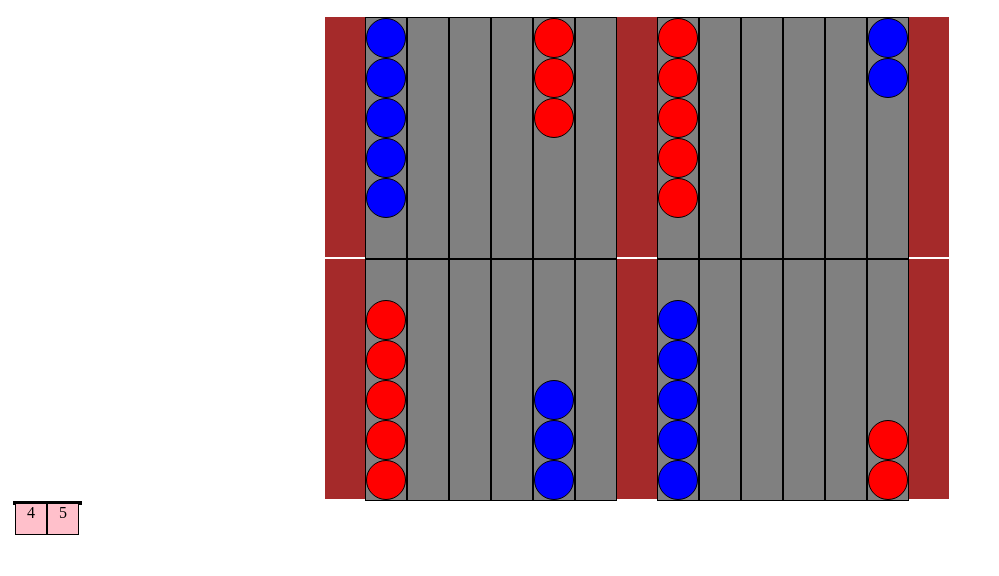
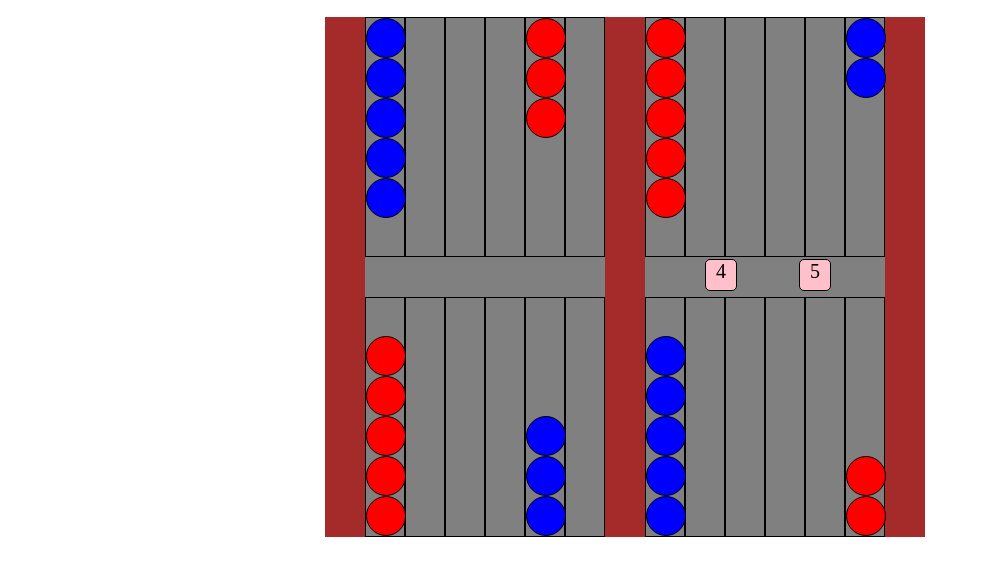
Before and after one commit to msaei/backgammon, a plain HTML site: page index.html in a window 1280 px wide. Shown: the part 50-626 px from the top of the page, without its empty margins (0-999 px from the left). Drawn offline with nearby package versions, Linux system fonts and the light colour scheme.

Commit message:
dice area inserted inside the board

```diff
--- a/index.html
+++ b/index.html
@@ -12,7 +12,6 @@
 		<div class="container">
 			<h2> backgammon </h2>
 			<div id="gameBoard"></div>
-			<div id="dice"></div>
 		</div>
 
 	<body>
--- a/main.css
+++ b/main.css
@@ -16,14 +16,30 @@
 	float: left;
  }
 
+  .midbar {
+ 	height: 40px;
+ 	width: 40px;
+ 	background-color: brown;
+ 	float: left;
+ }
+
  .room {
- 	height: 240px;
-	width: 40px;
+ 	height: 238px;
+	width: 38px;
 	background-color: gray;
-	border: solid black 1px;
 	float: left;
 	position: relative;
+	border: black solid 1px;
  }
+
+ .midroom {
+ 	height: 40px;
+ 	width: 240px;
+ 	background-color: gray;
+ 	float: left;
+ }
+
+
 
  .hoverd {
  	background: black;
@@ -42,21 +58,15 @@
  	float: left;
  	height: 30px;
  	width: 30px;
- 	border-radius: 5px
+ 	border-radius: 5px;
  	font-size: 20px;
  	text-align: center;
  	background: pink;
  	border: solid black 1px;
+ 	margin: 2px;
+ 	margin-left: 60px;
  	 }
 
- #dice {
- 	clear: both;
- 	width: 65px;
- 	margin-right: auto;
- 	margin-left: auto;
- 	border: solid black 2px;
- 	margin: 5px;
- }
 
  .red {
  	background: red;
--- a/main.js
+++ b/main.js
@@ -70,6 +70,20 @@ function initBoard() {
 	//break div to go bottom side of board
 	$('<div class="break"></div>').appendTo('#gameBoard');
 
+	//add middle point of left bar
+	$('<div class="midbar"></div>').appendTo('#gameBoard');
+	//add left middle area
+	$('<div id="leftArea" class="midroom"></div>').appendTo('#gameBoard');
+	//add middle point of middle bar
+	$('<div class="midbar"></div>').appendTo('#gameBoard');
+	//add right middle area
+	$('<div id="rightArea" class="midroom"></div>').appendTo('#gameBoard');
+	//add middle point of right bar
+	$('<div class="midbar"></div>').appendTo('#gameBoard');
+
+	//break div to go bottom side of board
+	$('<div class="break"></div>').appendTo('#gameBoard');
+
 	//bottom left board add to board
 	$('<div class="bar"></div>').appendTo('#gameBoard');
 
@@ -115,6 +129,6 @@ function throwDice() {
 	die2 = Math.floor(Math.random() * 6 + 1);
 	var diceHtml = '<div class="die">' + die1 + '</div>';
 	diceHtml += '<div class="die">' + die2 + '</div>';
-	$('#dice').html(diceHtml);
+	$('#rightArea').html(diceHtml);
 
 }
```
